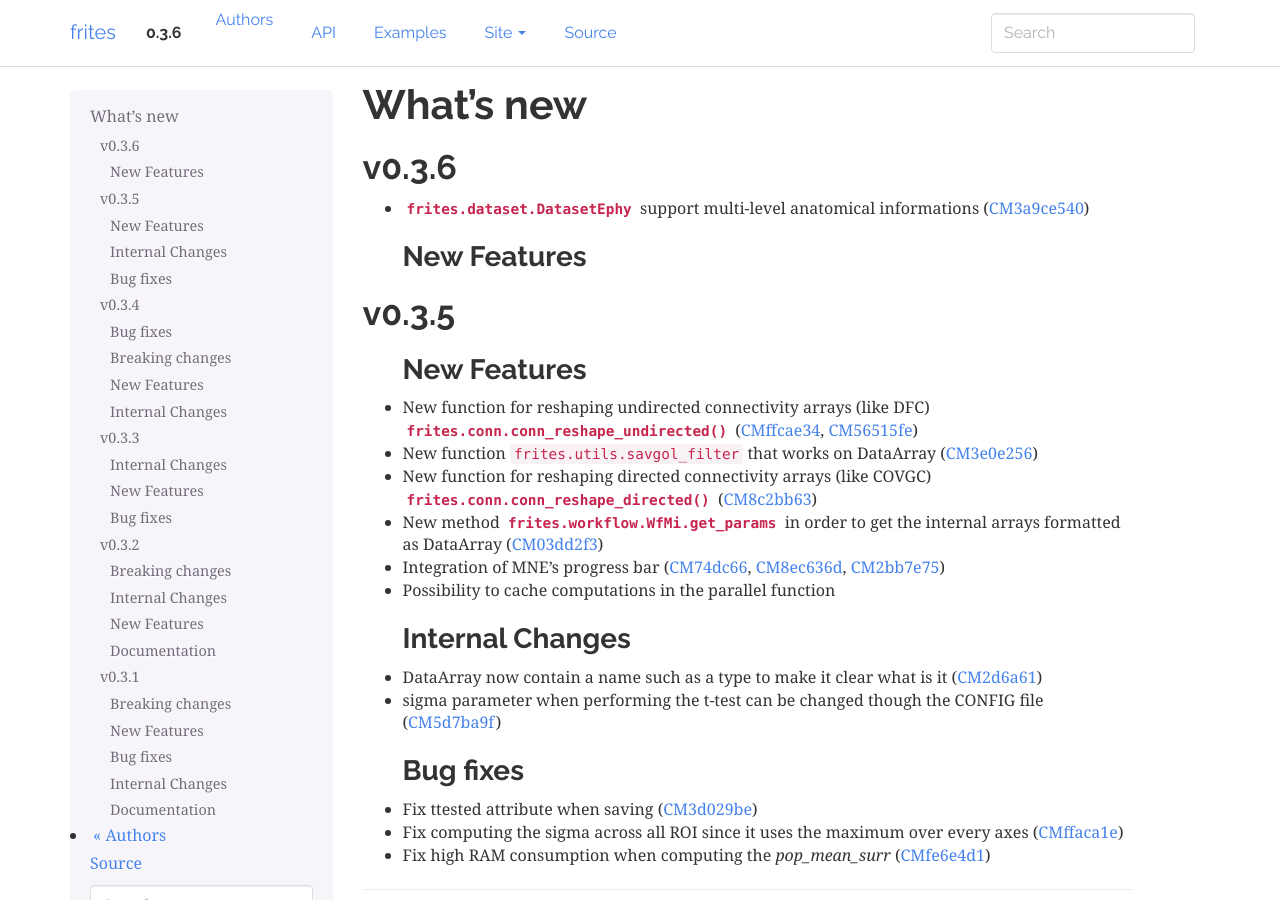
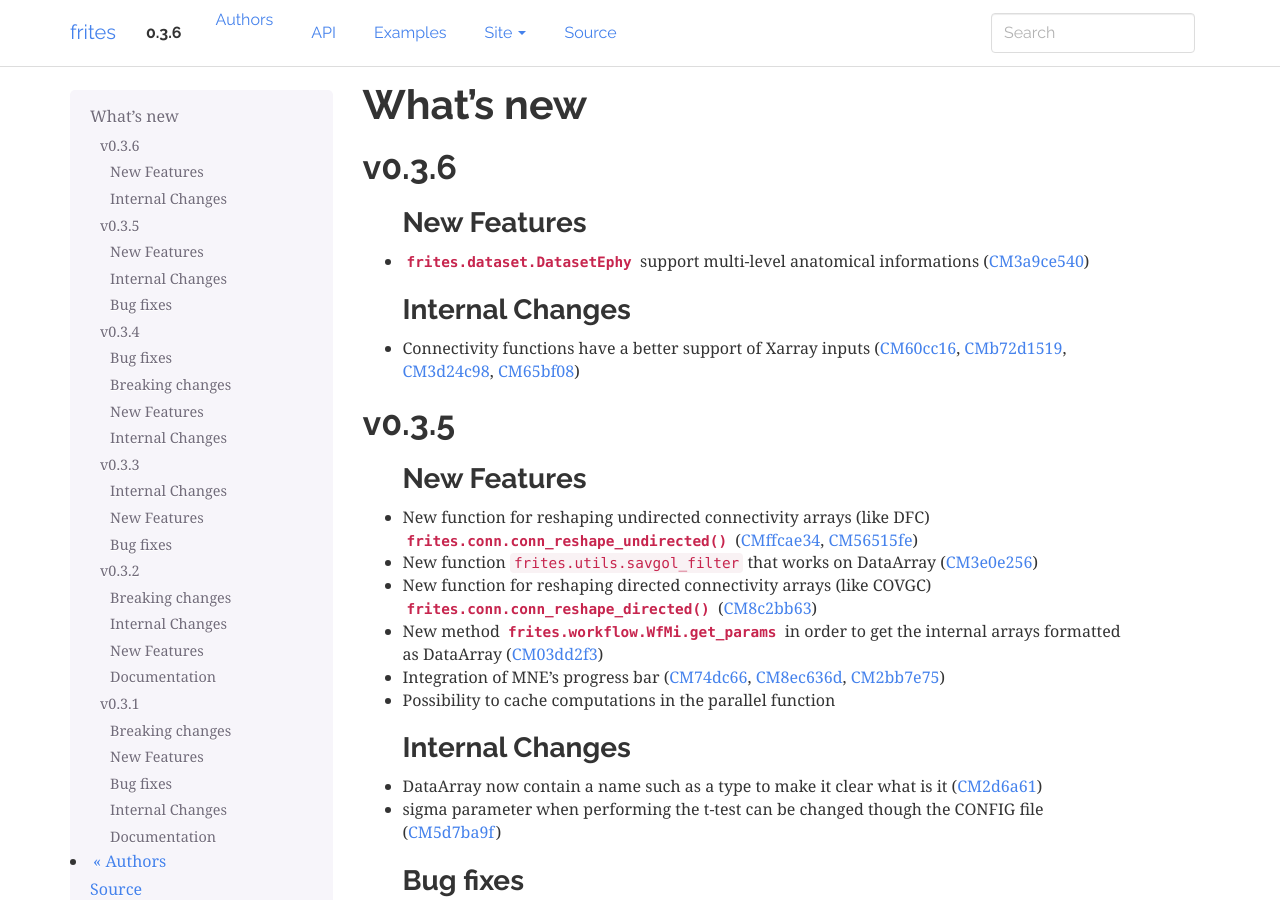
Before and after one commit to brainets/frites, a Sphinx documentation site: the page built from docs/source/whatsnew.rst, in a window 1280 px wide and 900 px high. Built offline with Sphinx 7.4.7, drawn with Linux system fonts in a browser that asks for light colours; pages that are not in the unit, such as notebooks, are missing from menus; cross-references to code outside the pages are shown as plain code.

Commit message:
Update whatsnew

```diff
--- a/docs/source/whatsnew.rst
+++ b/docs/source/whatsnew.rst
@@ -5,10 +5,14 @@ What's new
 
 v0.3.6
 ------
-* :py:class:`frites.dataset.DatasetEphy` support multi-level anatomical informations (:commit:`3a9ce540`)
 
 New Features
 ++++++++++++
+* :py:class:`frites.dataset.DatasetEphy` support multi-level anatomical informations (:commit:`3a9ce540`)
+
+Internal Changes
+++++++++++++++++
+* Connectivity functions have a better support of Xarray inputs (:commit:`60cc16`, :commit:`b72d1519`, :commit:`3d24c98`, :commit:`65bf08`)
 
 v0.3.5
 ------
```
